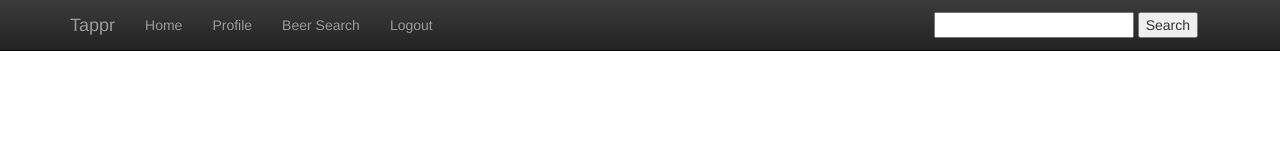
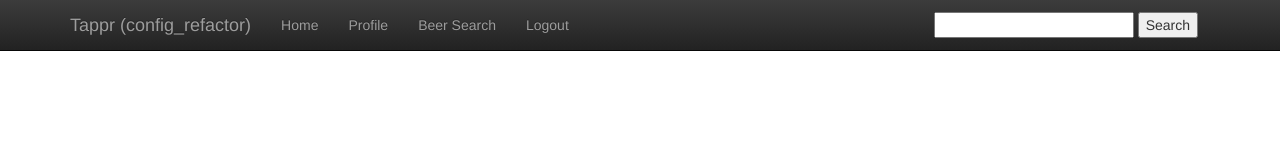
Before and after one commit to Sharondio/tappr-demo, a website: page app/index.html in a window 1280 px wide. Drawn offline with nearby package versions, Linux system fonts and the light colour scheme; some packages are replaced by stand-ins of ours; files that its build step writes are made by us from their sources.

Commit message:
Added branch name to header

```diff
--- a/app/index.html
+++ b/app/index.html
@@ -31,7 +31,7 @@
                 <span class="icon-bar"></span>
                 <span class="icon-bar"></span>
             </button>
-            <a class="navbar-brand" href="#">Tappr</a>
+            <a class="navbar-brand" href="#">Tappr (config_refactor)</a>
         </div>
         <div id="navbar" class="collapse navbar-collapse">
             <ul class="nav navbar-nav">
```
